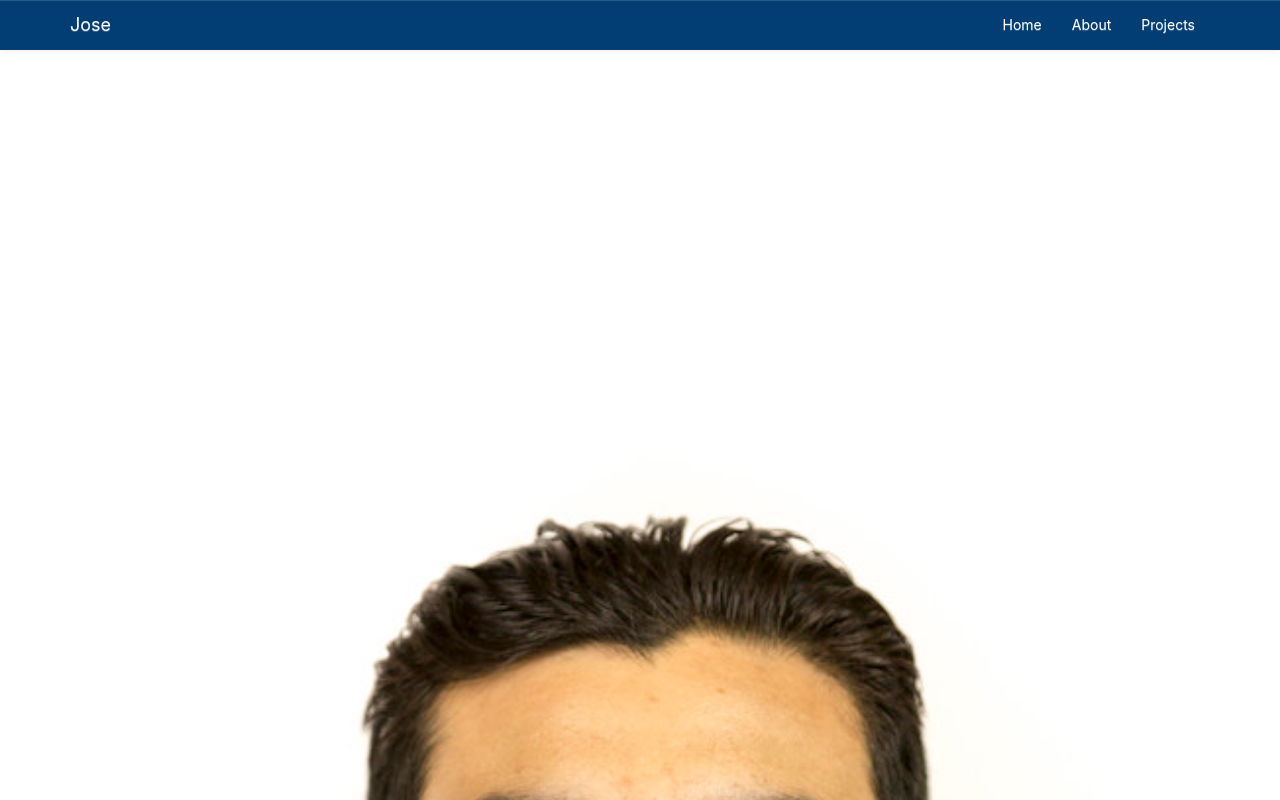
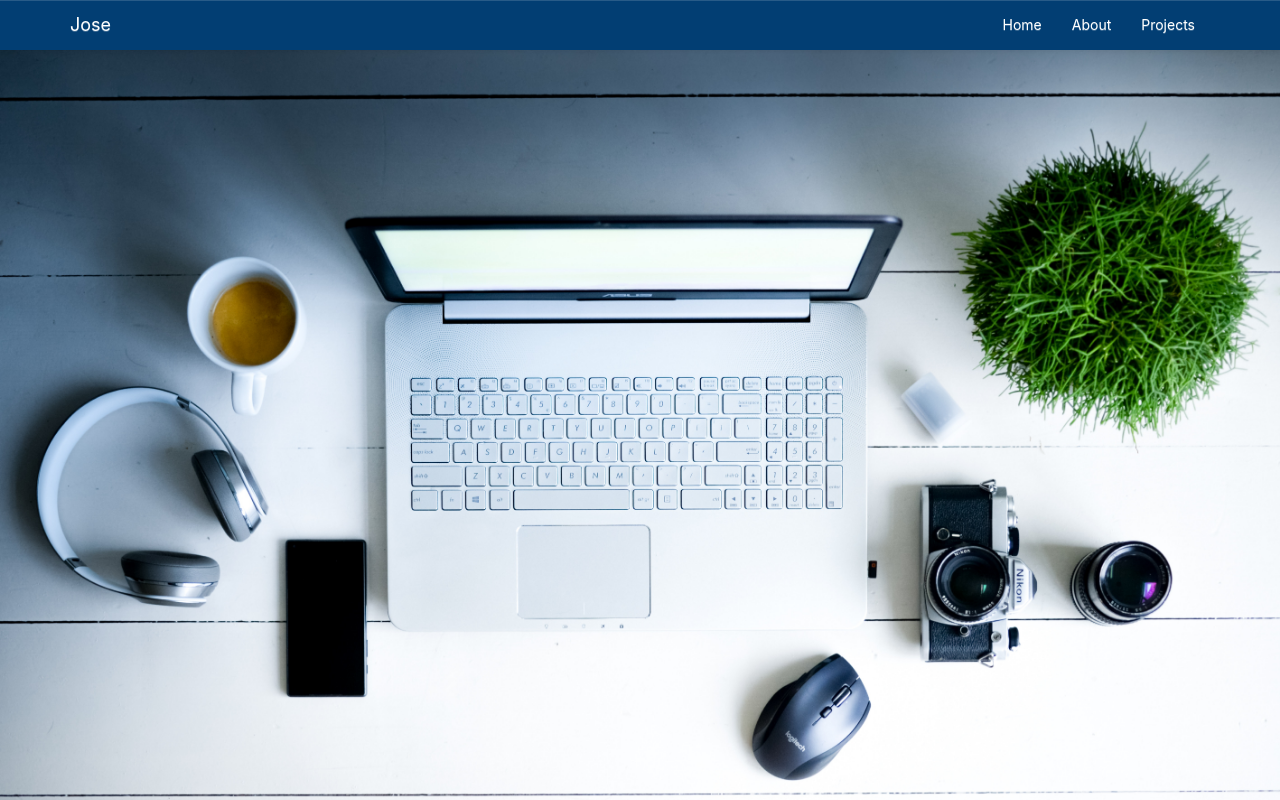
Before and after one commit to jomartinez27/react-port, a React (Create React App) app: page /about in a window 1280 px wide. Shown: the top 800 px of the page. Built offline with nearby package versions, Linux system fonts and the light colour scheme.

Commit message:
Add about pics, change style

```diff
--- a/src/components/About.jsx
+++ b/src/components/About.jsx
@@ -6,7 +6,7 @@ class About extends React.Component {
   render () {
     return (
       <div>
-        <Image src="assets/profilel-photo.png" className="header-img" />
+        <Image src="assets/About Banner.jpg" className="header-img" />
         <Grid>
           <Col xs={12} sm={8} smOffset={2}>
             <Image src="assets/Jose Khal Rest Cropped.jpg" className="about-profile-pic"/>
```
Also changed, not shown: public/assets/About Banner.jpg (added).
